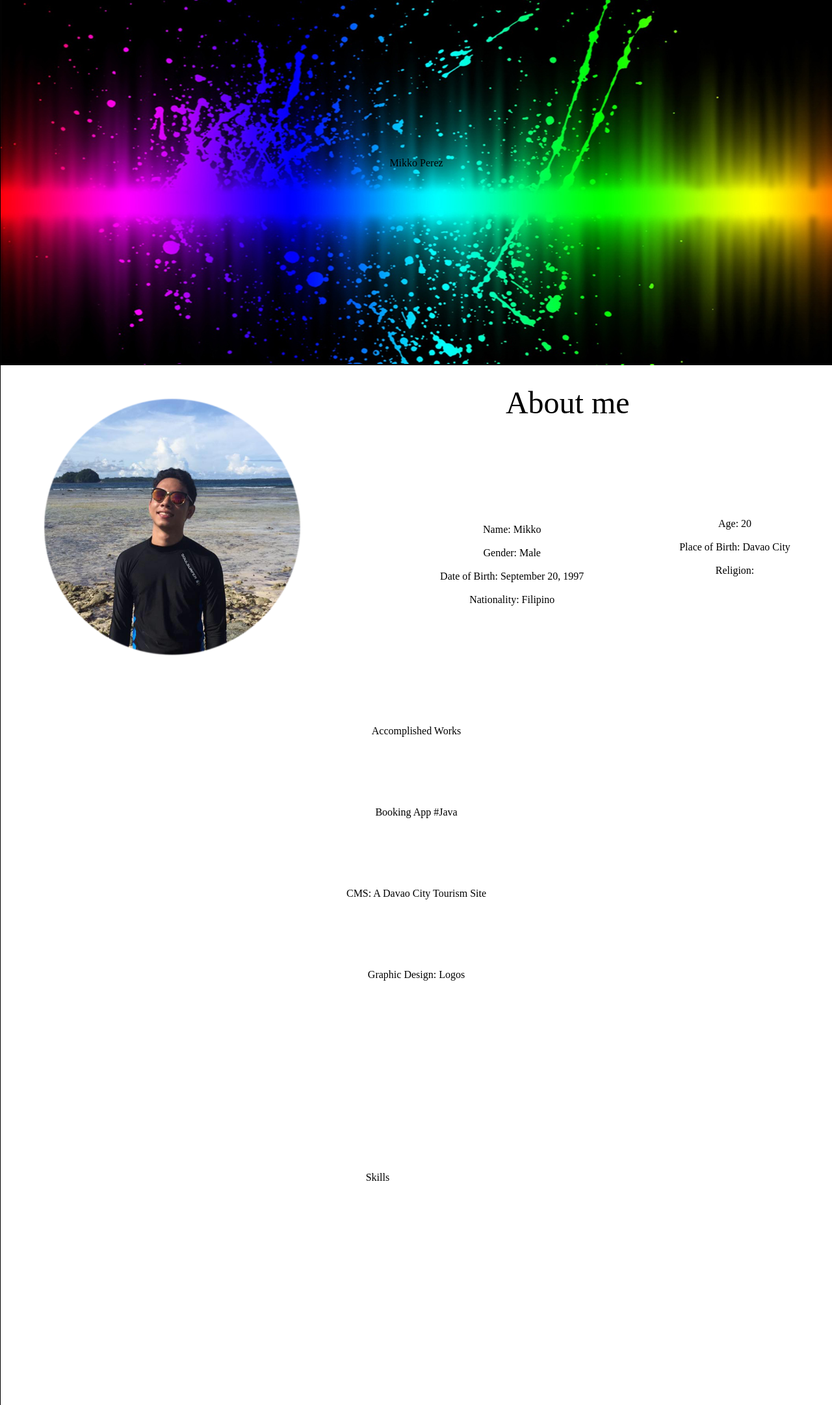
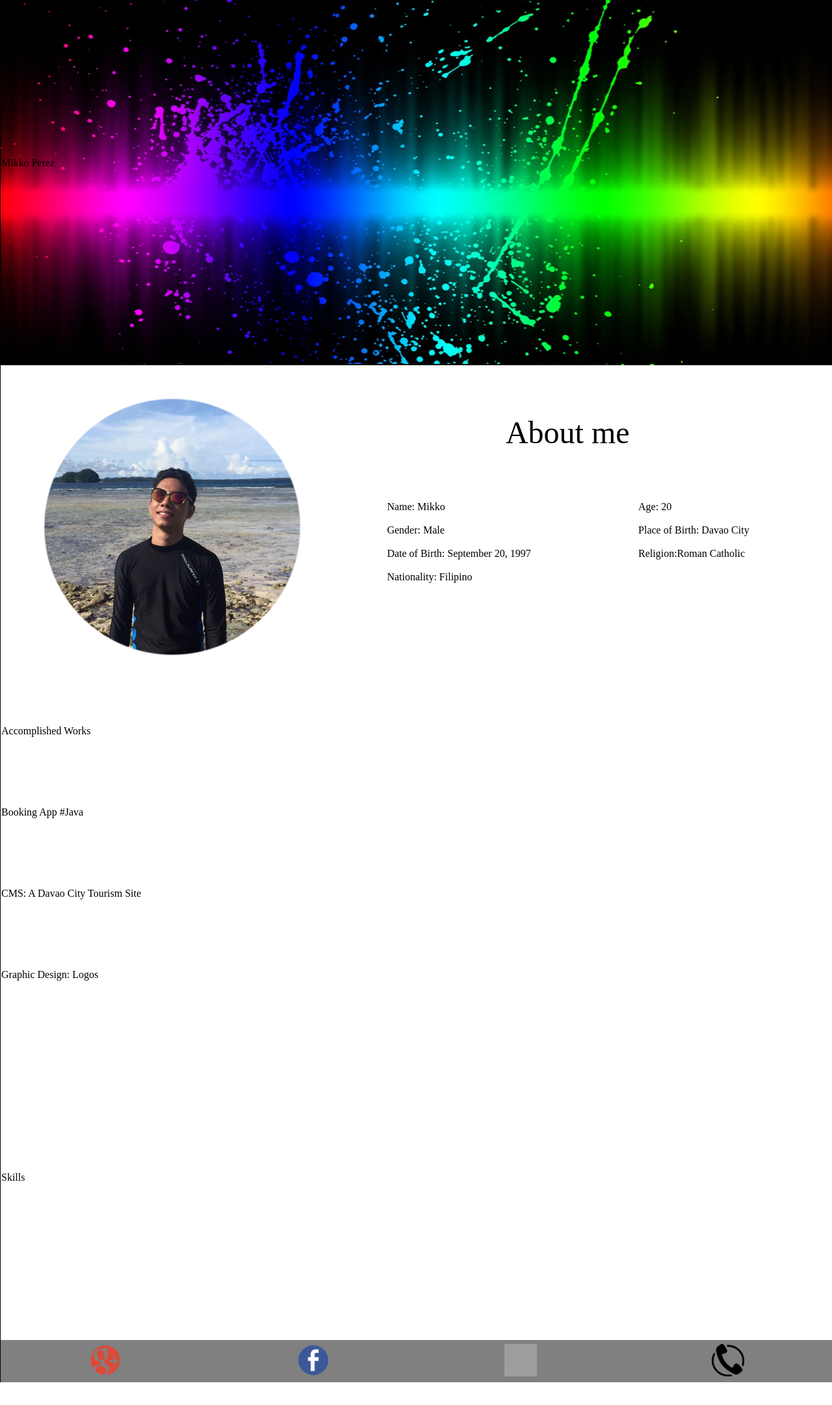
Before and after one commit to mikko12349/PEREZ_Mikko_PersonalWebsite, a PHP site: page / in a window 1280 px wide. Shown: the part 60-2222 px from the top of the page at 65% size. After the commit the page ends 2187 px from the top, so only its background shows below. Run offline with PHP 8.4, Linux system fonts and the light colour scheme; grey boxes are pictures that could not be loaded.

Commit message:
insert images on the footer, for contacts

```diff
--- a/index.html
+++ b/index.html
@@ -28,21 +28,21 @@
 			<tr>
 				<td rowspan="2" width=5%></td>
 				<td	rowspan="2" width=20% ><img src="images/mikko.png" width="400x" height="400px"></th>
-				<td colspan="3" height=5%><font size=60>About me</font></th>
+				<td colspan="3" height=3%><font size=60><p align="center">About me</p></font></th>
 			</tr>
 			<tr>
 				<td width=10%></td>
-				<td>
+				<td valign="top">
 					Name: Mikko</br></br>
 					Gender: Male</br></br>
 					Date of Birth: September 20, 1997</br></br>
 					Nationality: Filipino
 
 				</td>
-				<td>
+				<td valign="top">
 					Age: 20</br></br>
 					Place of Birth: Davao City</br></br>
-					Religion:
+					Religion:Roman Catholic
 					</br></br></br></br>
 				</td>
 			</tr>
@@ -77,11 +77,12 @@
 	</div>
 
 	<div id="Footer">
-		<table width="100%"; height="100px">
-				<tr>
-				<td><img src=""></td>
-				<td></td>
-				<td></td>
+		<table width="100%"; height="65px">
+				<tr align="center">
+				<td><abbr title="mikkoperez772@gmail.com"><img src="images/gmail.png" height="50px" width="50px"></abbr></td>
+				<td><abbr title="https://www.facebook.com/mikkojose"><img src="images/facebook.png" height="50px" width="50px"></abbr></td>
+				<td><abbr title="+639151369630"><img src="images/phone.png" height="50px" width="50px"></abbr></td>
+				<td><abbr title="6029"><img src="images/telephone.png" height="50px" width="50px"></abbr></td>
 				</tr>
 			</table>
 	</div>
--- a/styles/styles.css
+++ b/styles/styles.css
@@ -1,6 +1,6 @@
 body{
 	margin:0px;
-	text-align:center;
+
 }
 
 #container{
@@ -23,7 +23,7 @@ table,th{
 	border-collapse:collapse;
 	padding:0;
 	border:0px solid black;
-	background-attachment: fixed;
+
 
 	border-left: solid 1px black;
 }
@@ -34,5 +34,6 @@ table,th{
 }
 
 
-#footer{
+#Footer{
+	background-color:gray;
 }
```
